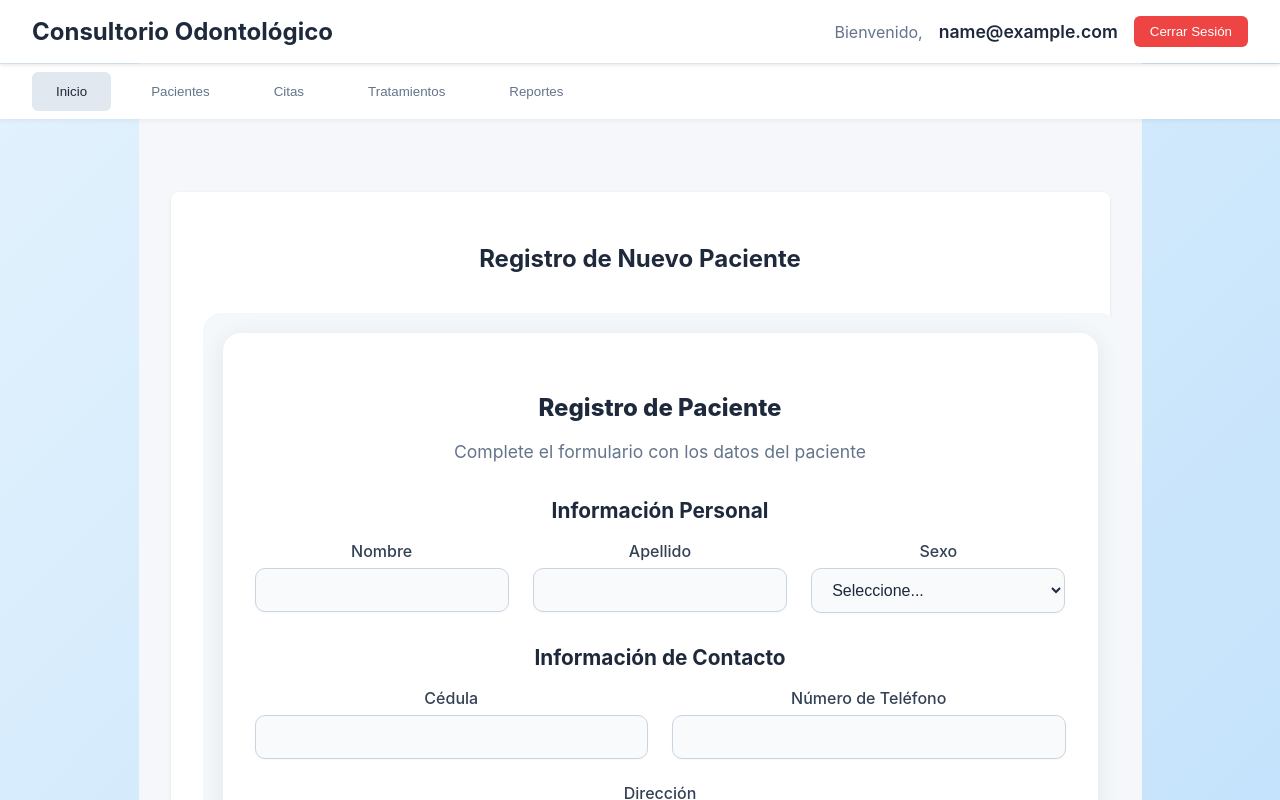
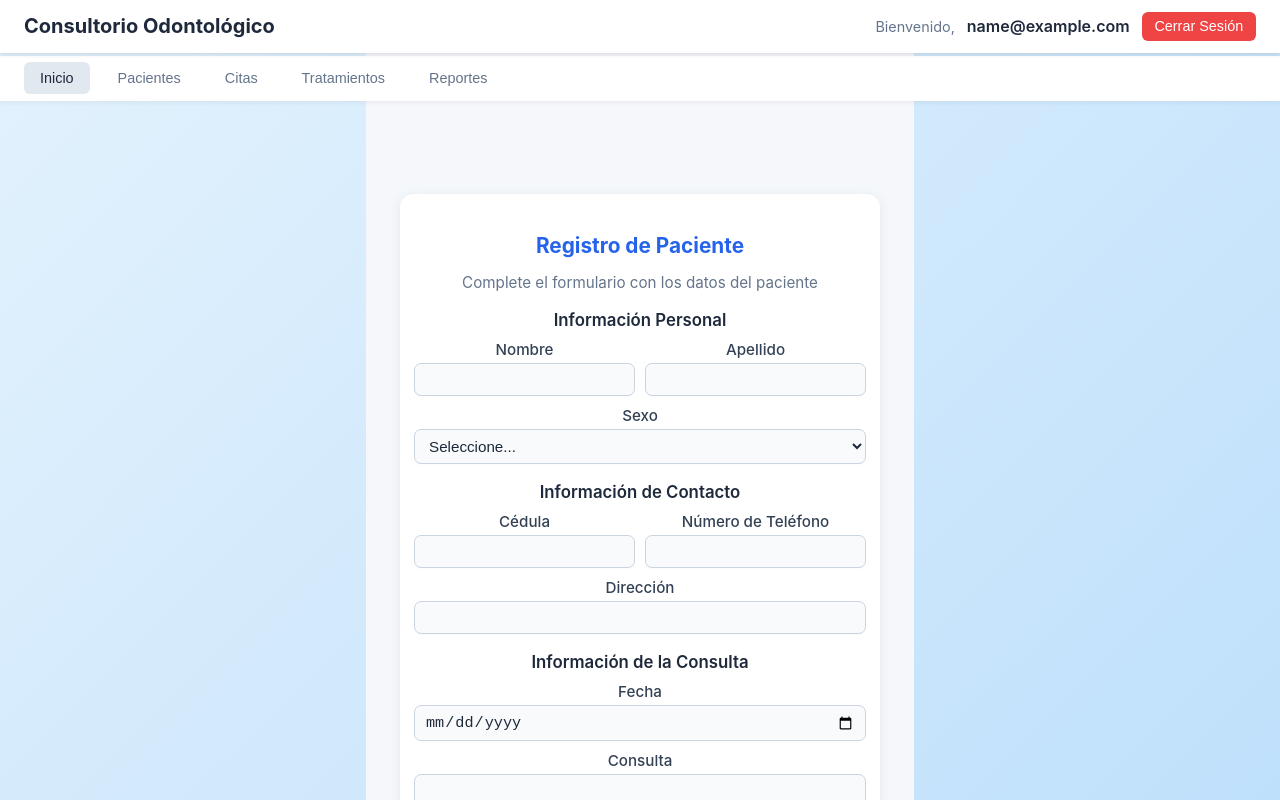
Before and after one commit to EspMateo/consultorio_odontologico_aqua, a React (Vite) app in the folder odontologia/fronendvite/consultorioOdontologicoAqua/: page /dashboard in a window 1280 px wide. Shown: the top 800 px of the page. Built offline with nearby package versions, Linux system fonts and the light colour scheme; sample sign-in values are in the browser's storage.

Commit message:
se agregan detalles visuales al loginy  logut , junto a el ingreso de paciente

```diff
--- a/odontologia/fronendvite/consultorioOdontologicoAqua/src/Components/Dashboard/Dashboard.jsx
+++ b/odontologia/fronendvite/consultorioOdontologicoAqua/src/Components/Dashboard/Dashboard.jsx
@@ -2,16 +2,21 @@ import React, { useState } from 'react';
 import { useNavigate } from 'react-router-dom';
 import '../styles/Dashboard.css';
 import PatientRegistration from '../PatientRegistration';
+import Loader from '../Loader';
 
 const Dashboard = () => {
   const navigate = useNavigate();
   const [activeTab, setActiveTab] = useState('inicio');
+  const [loading, setLoading] = useState(false);
   const userEmail = localStorage.getItem('userEmail');
 
   const handleLogout = () => {
+    setLoading(true);
+    setTimeout(() => {
       localStorage.removeItem('userEmail');
       localStorage.removeItem('token');
       navigate('/');
+    }, 1000);
   };
 
   const menuItems = [
@@ -24,6 +29,12 @@ const Dashboard = () => {
 
   return (
     <div className="dashboard-container">
+      {loading ? (
+        <div className="dashboard-loader-container">
+          <Loader mensaje="Cerrando sesión..." />
+        </div>
+      ) : (
+        <>
           <header className="dashboard-header">
             <div className="header-left">
               <h1 className="app-title">Consultorio Odontológico</h1>
@@ -51,13 +62,12 @@ const Dashboard = () => {
 
           <main className="dashboard-content">
             {activeTab === 'inicio' && (
-          <div className="content-section">
-            <h2 className="text-2xl font-bold mb-6 text-gray-800">Registro de Nuevo Paciente</h2>
               <PatientRegistration />
-          </div>
             )}
             {/* Aquí se pueden agregar más secciones según el tab activo */}
           </main>
+        </>
+      )}
     </div>
   );
 };
--- /dev/null
+++ b/odontologia/fronendvite/consultorioOdontologicoAqua/src/Components/Loader.jsx
@@ -0,0 +1,11 @@
+import React from 'react';
+import './styles/Loader.css';
+
+const Loader = ({ mensaje }) => (
+  <div className="loader-container">
+    <div className="loader-spinner"></div>
+    {mensaje && <div className="loader-message">{mensaje}</div>}
+  </div>
+);
+
+export default Loader;
--- a/odontologia/fronendvite/consultorioOdontologicoAqua/src/Components/Login/Login.jsx
+++ b/odontologia/fronendvite/consultorioOdontologicoAqua/src/Components/Login/Login.jsx
@@ -2,10 +2,12 @@ import React, { useState } from 'react';
 import { Link, useNavigate } from 'react-router-dom';
 import axios from 'axios';
 import '../styles/Login.css';
+import Loader from '../Loader';
 
 export default function Login() {
   const [email, setEmail] = useState('');
   const [password, setPassword] = useState('');
+  const [loading, setLoading] = useState(false);
   const navigate = useNavigate();
 
   const handleLogin = async (e) => {
@@ -21,9 +23,10 @@ export default function Login() {
         localStorage.setItem('token', res.data.token);
         localStorage.setItem('userEmail', email);
         localStorage.setItem('userId', res.data.id);
-
-        // Redirigir al dashboard (nota la 'd' minúscula)
+        setLoading(true);
+        setTimeout(() => {
           navigate('/dashboard');
+        }, 1000);
       }
     } catch (err) {
       console.error('Error en login:', err);
@@ -37,6 +40,9 @@ export default function Login() {
 
   return (
     <div className="login-container">
+      {loading ? (
+        <Loader mensaje="Cargando..." />
+      ) : (
         <form className="login-form" onSubmit={handleLogin}>
           <h2 className="login-title">Login</h2>
           <input
@@ -60,6 +66,7 @@ export default function Login() {
             ¿No tienes una cuenta? <Link to="/register">Regístrate aquí</Link>
           </div>
         </form>
+      )}
     </div>
   );
 }
--- a/odontologia/fronendvite/consultorioOdontologicoAqua/src/Components/PatientRegistration.css
+++ b/odontologia/fronendvite/consultorioOdontologicoAqua/src/Components/PatientRegistration.css
@@ -1,56 +1,56 @@
 /* Contenedor principal */
 .patient-form-container {
   width: 100%;
-  max-width: 900px;
-  margin: 40px auto;
-  padding: 20px;
+  max-width: 480px;
+  margin: 32px auto;
+  padding: 10px;
   background: #f4f8fb;
-  border-radius: 18px;
+  border-radius: 14px;
 }
 
 .patient-form-card {
   background: #fff;
-  border-radius: 18px;
-  box-shadow: 0 4px 24px 0 rgba(0,0,0,0.08);
-  padding: 40px 32px;
+  border-radius: 14px;
+  box-shadow: 0 2px 12px 0 rgba(0,0,0,0.07);
+  padding: 22px 14px;
 }
 
 .patient-form-header {
   text-align: center;
-  margin-bottom: 32px;
+  margin-bottom: 18px;
 }
 
 .patient-form-title {
-  font-size: 2.3rem;
-  font-weight: 800;
+  font-size: 1.3rem;
+  font-weight: 700;
   color: #2563eb;
-  margin-bottom: 8px;
+  margin-bottom: 4px;
 }
 
 .patient-form-subtitle {
   color: #64748b;
-  font-size: 1.1rem;
+  font-size: 0.95rem;
 }
 
 .patient-form-section {
-  margin-bottom: 32px;
+  margin-bottom: 18px;
 }
 
 .patient-form-section-title {
-  font-size: 1.3rem;
-  font-weight: 700;
+  font-size: 1.05rem;
+  font-weight: 600;
   color: #1e293b;
-  margin-bottom: 18px;
+  margin-bottom: 10px;
 }
 
 .patient-form-row {
   display: flex;
   flex-wrap: wrap;
-  gap: 24px;
+  gap: 10px;
 }
 
 .patient-form-group {
-  flex: 1 1 220px;
+  flex: 1 1 120px;
   display: flex;
   flex-direction: column;
 }
@@ -60,21 +60,21 @@
 }
 
 .patient-form-label {
-  font-size: 1rem;
+  font-size: 0.95rem;
   font-weight: 500;
   color: #334155;
-  margin-bottom: 7px;
+  margin-bottom: 4px;
 }
 
 .patient-form-input {
-  padding: 12px 16px;
-  border-radius: 10px;
+  padding: 7px 10px;
+  border-radius: 7px;
   border: 1px solid #cbd5e1;
-  font-size: 1rem;
+  font-size: 0.95rem;
   background: #f8fafc;
   color: #1e293b;
   transition: border 0.2s, box-shadow 0.2s;
-  box-shadow: 0 1px 2px 0 rgba(0,0,0,0.03);
+  box-shadow: 0 1px 2px 0 rgba(0,0,0,0.02);
 }
 .patient-form-input:focus {
   border: 1.5px solid #2563eb;
@@ -86,17 +86,17 @@
 .patient-form-actions {
   display: flex;
   justify-content: center;
-  margin-top: 24px;
+  margin-top: 12px;
 }
 
 .patient-form-button {
   background: #2563eb;
   color: #fff;
-  font-size: 1.1rem;
-  font-weight: 700;
-  padding: 14px 38px;
+  font-size: 1rem;
+  font-weight: 600;
+  padding: 8px 22px;
   border: none;
-  border-radius: 10px;
+  border-radius: 7px;
   cursor: pointer;
   box-shadow: 0 2px 8px 0 rgba(37,99,235,0.10);
   transition: background 0.2s, box-shadow 0.2s;
@@ -108,10 +108,10 @@
 
 @media (max-width: 800px) {
   .patient-form-card {
-    padding: 24px 8px;
+    padding: 12px 4px;
   }
   .patient-form-row {
     flex-direction: column;
-    gap: 16px;
+    gap: 8px;
   }
 }
--- a/odontologia/fronendvite/consultorioOdontologicoAqua/src/Components/styles/Dashboard.css
+++ b/odontologia/fronendvite/consultorioOdontologicoAqua/src/Components/styles/Dashboard.css
@@ -7,7 +7,7 @@
 
 .dashboard-header {
   background-color: #ffffff;
-  padding: 1rem 2rem;
+  padding: 0.75rem 1.5rem;
   display: flex;
   justify-content: space-between;
   align-items: center;
@@ -26,34 +26,35 @@
 
 .app-title {
   color: #1e293b;
-  font-size: 1.5rem;
+  font-size: 1.25rem;
   margin: 0;
 }
 
 .user-info {
   display: flex;
   align-items: center;
-  gap: 1rem;
+  gap: 0.75rem;
 }
 
 .welcome-text {
   color: #64748b;
-  font-size: 1rem;
+  font-size: 0.9rem;
 }
 
 .user-name {
   color: #1e293b;
   font-weight: 600;
-  font-size: 1.1rem;
+  font-size: 1rem;
 }
 
 .logout-button {
   background-color: #ef4444;
   color: white;
   border: none;
-  padding: 0.5rem 1rem;
+  padding: 0.4rem 0.8rem;
   border-radius: 0.375rem;
   font-weight: 500;
+  font-size: 0.9rem;
   cursor: pointer;
   transition: background-color 0.2s;
 }
@@ -64,12 +65,12 @@
 
 .dashboard-nav {
   background-color: #ffffff;
-  padding: 0.5rem 2rem;
+  padding: 0.4rem 1.5rem;
   display: flex;
-  gap: 1rem;
+  gap: 0.75rem;
   box-shadow: 0 2px 4px rgba(0, 0, 0, 0.05);
   position: fixed;
-  top: 4rem;
+  top: 3.5rem;
   left: 0;
   right: 0;
   z-index: 999;
@@ -78,9 +79,10 @@
 .nav-item {
   background: none;
   border: none;
-  padding: 0.75rem 1.5rem;
+  padding: 0.5rem 1rem;
   color: #64748b;
   font-weight: 500;
+  font-size: 0.9rem;
   cursor: pointer;
   transition: all 0.2s;
   border-radius: 0.375rem;
@@ -97,22 +99,22 @@
 }
 
 .dashboard-content {
-  margin-top: 8rem;
-  padding: 2rem;
+  margin-top: 6rem;
+  padding: 1.5rem;
   flex: 1;
 }
 
 .content-section {
   background-color: #ffffff;
-  padding: 2rem;
+  padding: 1.5rem;
   border-radius: 0.5rem;
   box-shadow: 0 1px 3px rgba(0, 0, 0, 0.1);
 }
 
 .content-section h2 {
   color: #1e293b;
-  font-size: 1.5rem;
-  margin-bottom: 1rem;
+  font-size: 1.25rem;
+  margin-bottom: 0.75rem;
 }
 
 .content-section p {
@@ -120,3 +122,11 @@
   font-size: 1.1rem;
   line-height: 1.5;
 }
+
+.dashboard-loader-container {
+  display: flex;
+  align-items: center;
+  justify-content: center;
+  min-height: 400px;
+  width: 100%;
+}
--- /dev/null
+++ b/odontologia/fronendvite/consultorioOdontologicoAqua/src/Components/styles/Loader.css
@@ -0,0 +1,41 @@
+.loader-container {
+  display: flex;
+  flex-direction: column;
+  align-items: center;
+  justify-content: center;
+  min-height: 120px;
+}
+
+.fullscreen-loader {
+  min-height: 100vh;
+  width: 100vw;
+  display: flex;
+  align-items: center;
+  justify-content: center;
+  background: rgba(245, 247, 250, 0.95);
+  position: fixed;
+  top: 0;
+  left: 0;
+  z-index: 2000;
+}
+
+.loader-spinner {
+  border: 6px solid #e3e3e3;
+  border-top: 6px solid #43a047;
+  border-radius: 50%;
+  width: 48px;
+  height: 48px;
+  animation: spin 1s linear infinite;
+  margin-bottom: 12px;
+}
+
+@keyframes spin {
+  0% { transform: rotate(0deg); }
+  100% { transform: rotate(360deg); }
+}
+
+.loader-message {
+  font-size: 1.1rem;
+  color: #2563eb;
+  font-weight: 500;
+}
```
Lines whose indentation alone changed are shown as unchanged.
